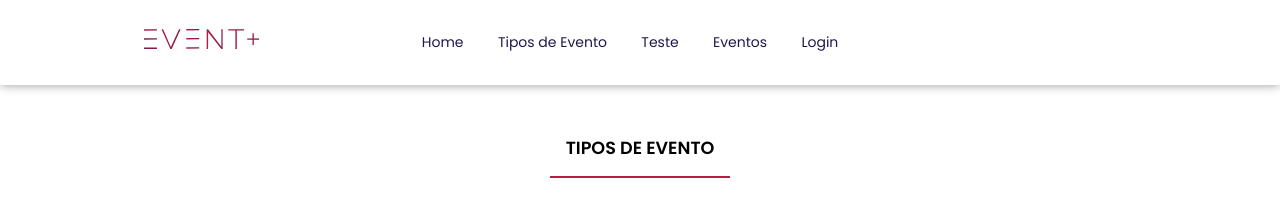
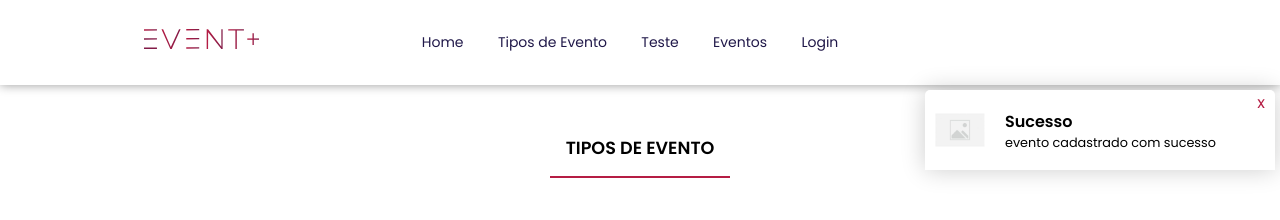
Before and after one commit to G648/Sprint_03-JavaScript, a React (Create React App) app in the folder react/eventplus/: page /tipos-evento in a window 1280 px wide. Both pictures are taken after typing "Sample" into the empty fields and a click on the button "Cadastrar". Shown: the top 220 px of the page. Built offline with nearby package versions, Linux system fonts and the light colour scheme; no server answers.

Commit message:
fazendo funcionalidade de atualizar na tela de tipos de evento

```diff
--- /dev/null
+++ b/react/eventplus/src/Components/Notification/Notification.css
@@ -0,0 +1,79 @@
+@font-face {
+    font-family: Poppins-SemiBold;
+    src: url(../../assets/fonts/Poppins/Poppins-SemiBold.ttf);
+}
+@font-face {
+    font-family: Poppins-Regular;
+    src: url(../../assets/fonts/Poppins/Poppins-Regular.ttf);
+}
+
+.notification {
+    position: fixed;
+    bottom: -500px;
+    left: 0;
+    z-index: 60000;
+
+    display: flex;
+    justify-content: space-between;
+    align-items: center;
+    gap: 20px;
+
+    width: 100%;
+    height: auto;
+    min-height: 80px;
+    padding: 5px 10px;
+    overflow: auto;
+    background-color: var(--color-white);
+    box-shadow: 0 0 25px rgba(0, 0, 0, .2);
+    border-radius: 5px 5px 0 0;
+
+    opacity: 0;
+    transition: opacity 0.5s, bottom.3s, right .4s;
+}
+
+/* muda as propriedades para visualizar o elemento */
+.notification--show {
+    opacity: 1;
+    bottom: 0;
+}
+
+.notification__icon {
+    width: 50px;
+}
+.notification__close {
+    position: absolute;
+    top: 0px;
+    right: 10px;
+    color: var(--color-red);
+    cursor: pointer;
+}
+.notification__message-box {
+    width: 90%;
+    /* border: 1px solid red; */
+
+}
+
+.notification__title {
+    font-family: Poppins-SemiBold;
+    font-size: 1rem;
+}
+
+.notification__text {
+    font-family: Poppins-Regular;
+    font-size: .8rem;
+}
+
+
+
+@media screen and (min-width: 992px) {
+
+    .notification {
+        width: 350px;
+        left: auto;
+        bottom: auto;
+        right: -500px;
+        top: 90px;
+    }
+
+    .notification--show {right: 5px}
+}
--- /dev/null
+++ b/react/eventplus/src/Components/Notification/Notification.js
@@ -0,0 +1,86 @@
+// Você pode utilizar bibliotecas de terceiroa para obter um componente de notificação - a React-toastify :)
+// https://fkhadra.github.io/react-toastify/introduction
+
+import React, { useEffect } from "react";
+// , { useEffect, useState }
+import successIlustrator from "../../assets/icons/success-illustration.svg";
+import warningIlustrator from "../../assets/icons/warning-illustration.svg";
+import dangerIllustrator from "../../assets/icons/error-illustration.svg";
+import defaultIllustrator from "../../assets/images/default-image.jpeg";
+
+import "./Notification.css";
+
+function Notification({
+  titleNote = "Título não informado",
+  textNote = "Mensagem não informada",
+  imgIcon = "default",
+  imgAlt = "Icone da ilustração",
+  showMessage = false,
+  setNotifyUser,
+}) {
+  // resolver, está sendo chamada duas vezes.. componente sendo montado duas vezes na inicializa'ão
+  useEffect(() => {
+    let initTimeout = () => {
+      const hide = () => {
+        setNotifyUser({});
+      };
+
+      setTimeout(() => {
+        hide();
+        clearTimeout(initTimeout);
+      }, 5000);
+    };
+
+    initTimeout();
+  }, [showMessage, setNotifyUser]);
+
+  function imageRender(nameImage) {
+    let imgIllustrator; //undefined
+
+    // com o return não é necessário o break porém por questões didática ele ficará aí
+    switch (nameImage.toLowerCase()) {
+      case "success":
+        imgIllustrator = successIlustrator;
+        break;
+      case "warning":
+        imgIllustrator = warningIlustrator;
+        break;
+      case "danger":
+        imgIllustrator = dangerIllustrator;
+        break;
+
+      default:
+        imgIllustrator = defaultIllustrator;
+        break;
+    }
+
+    return imgIllustrator;
+  }
+
+  return (
+    // <article className={`notification ${showNotification ? 'notification--show' : ''}`}>
+    <article
+      className={`notification ${showMessage ? "notification--show" : ""}`}
+    >
+      <span
+        className="notification__close"
+        onClick={() => {
+          setNotifyUser({});
+        }}
+      >
+        x
+      </span>
+      <img
+        className="notification__icon"
+        src={imageRender(imgIcon)}
+        alt={imgAlt}
+      />
+      <div className="notification__message-box">
+        <h2 className="notification__title">{titleNote}</h2>
+        <p className="notification__text">{textNote}</p>
+      </div>
+    </article>
+  );
+}
+
+export default Notification;
--- a/react/eventplus/src/pages/TiposEvento/TableTp/TableTp.jsx
+++ b/react/eventplus/src/pages/TiposEvento/TableTp/TableTp.jsx
@@ -23,13 +23,20 @@ const TableTp = ({ dados, fnDelete = null, fnUpdate = null }) => {
 
                 {dados.map((tp) => {
                     return (
-                        <tr className="table-data__head-row">
+                        <tr className="table-data__head-row" key={tp.idTipoEvento}>
                             <td className="table-data__data table-data__data--big">
                                 {tp.titulo}
                             </td>
 
                             <td className="table-data__data table-data__data--little">
-                                <img className="table-data__icon" src={editPen} alt="" />
+                                <img
+                                    className="table-data__icon"
+                                    src={editPen}
+                                    alt=""
+                                    onClick={() => {
+                                        fnUpdate(tp.idTipoEvento)
+                                    }}
+                                />
                             </td>
 
                             <td
--- a/react/eventplus/src/pages/TiposEvento/TiposEvento.jsx
+++ b/react/eventplus/src/pages/TiposEvento/TiposEvento.jsx
@@ -9,6 +9,7 @@ import typeEventImage from '../../assets/icons/tipo-evento.svg'
 import ImageIlustrator from '../../Components/ImageIlustrator/ImageIlustrator';
 import { Button, Input } from '../../Components/FormComponents/FormComponents';
 import TableTp from './TableTp/TableTp';
+import Notification from '../../Components/Notification/Notification';
 
 import api, { getTitleEventsResources, postTitleEventsResources } from '../../Services/Service';
 
@@ -19,6 +20,7 @@ const TiposEvento = () => {
   const [frmEdit, setFrmEdit] = useState(false)
   const [titulo, setTitulo] = useState("")
   const [tiposEvento, setTiposEventos] = useState([])
+  const [notifyUser, setNotifyUser] = useState();
 
   //usado para chamar a API
   useEffect(() => {
@@ -36,7 +38,19 @@ const TiposEvento = () => {
     }
 
     loadEventsType();
-  }, [tiposEvento])
+  }, [])
+
+
+  function notificationMessage() {
+    setNotifyUser({
+      titleNote: "Sucesso",
+      textNote: `evento cadastrado com sucesso`,
+      imgIcon: "sucsess",
+      imgAlt:
+        "imagem de ilustração de sucesso. Moça segurando um balão com símbolo de confirmação OK",
+      showMessage: true
+    });
+  }
 
   //definindo a função async para nos conectarmos na API
   async function handleSubmit(e) {
@@ -62,8 +76,11 @@ const TiposEvento = () => {
   }
 
   // ************************EDITAR O CADASTRO DOS TIPOS EVENTOS********************************
-  function handleUpdate() {
-    alert('bora editar')
+  async function handleUpdate(e) {
+    e.preventDefault();
+    // alert(`vamos editar o evento de id ${idtipoevento}`)
+
+
   }
 
   //apaga o tipo de evento na api
@@ -81,7 +98,21 @@ const TiposEvento = () => {
 
       if (retorno.status == 204) {
 
-        alert("Apagado com sucesso!")
+        // setTiposEventos([tiposEvento]);
+
+        //fazendo nova requisição para atualizar nossa página depois que um item foi removido
+        const buscaEventos = await api.get(getTitleEventsResources)
+
+        setTiposEventos(buscaEventos.data);
+
+        setNotifyUser({
+          titleNote: "Sucesso",
+          textNote: `evento excluído com sucesso`,
+          imgIcon: "success",
+          imgAlt:
+            "imagem de ilustração de sucesso. Moça segurando um balão com símbolo de confirmação OK",
+          showMessage: true
+        });
 
       }
 
@@ -94,17 +125,38 @@ const TiposEvento = () => {
 
   //cancela a tela/ação de edição (volta para o form de cadastro)
   function editActionAbort() {
-    alert("cancelar a tela de edição dos dados")
+
+    setFrmEdit(false)
+
   }
 
   // mostra o formulário de edição
-  function showUpdateForm() {
-    alert(`vamos mostrar o formulário de edição`)
+  async function showUpdateForm(idtipoevento) {
+
+    setFrmEdit(true)
+
+    try {
+      const retorno = await api.put(`${getTitleEventsResources}/${idtipoevento}`)
+
+      setTitulo(retorno.data.titulo)
+
+    } catch (error) {
+      setNotifyUser({
+        titleNote: "warning",
+        textNote: `deu ruim na atualização`,
+        imgIcon: "warning",
+        imgAlt:
+          "imagem de ilustração de sucesso. Moça segurando um balão com símbolo de confirmação OK",
+        showMessage: true
+      });
+      console.log(error);
+    }
 
   }
 
   return (
     <>
+      {<Notification {...notifyUser} setNotifyUser={setNotifyUser} />}
 
       <Main>
         <section className='cadastro-evento-section'>
@@ -137,6 +189,7 @@ const TiposEvento = () => {
                         manipulationFunction={(e) => {
                           setTitulo(e.target.value)
                         }}
+
                       />
 
                       <Button
@@ -144,11 +197,51 @@ const TiposEvento = () => {
                         textButton="Cadastrar"
                         name="cadastrar"
                         type="submit"
+                        manipulationFunction={notificationMessage}
                       />
+                      {/* <Button
+                        id="mágica"
+                        textButton="mágica"
+                        name="magica"
+                        type="button"
+                        manipulationFunction={theMagic}
+                      /> */}
                     </>
                   )
                     : (
-                      <p>tela de atualizar</p>
+                      <>
+
+                        <Input
+                          id={"Atualizar"}
+                          placeholder={titulo}
+                          name={"atualiza"}
+                          type={"text"}
+                          required={"required"}
+                          value={titulo}
+                          manipulationFunction={(e) => {
+                            setTitulo(e.target.value)
+                          }}
+                        />
+                        <div className='buttons-editbox '>
+
+                          <Button
+                            id="Atualizar"
+                            textButton="Atualizar"
+                            name="Atualizar"
+                            type="submit"
+                          />
+
+                          <Button
+                            id="Cancela"
+                            textButton="Cancelar"
+                            name="Cancelar"
+                            type="button"
+                            manipulationFunction={editActionAbort}
+                          />
+                        </div>
+
+                      </>
+
                     )
                 }
 
```
Also changed, not shown: react/eventplus/src/Components/Spinner/Spinner.css (added, +13 -0 lines), react/eventplus/src/Components/Spinner/Spinner.js (added, +17 -0 lines).
